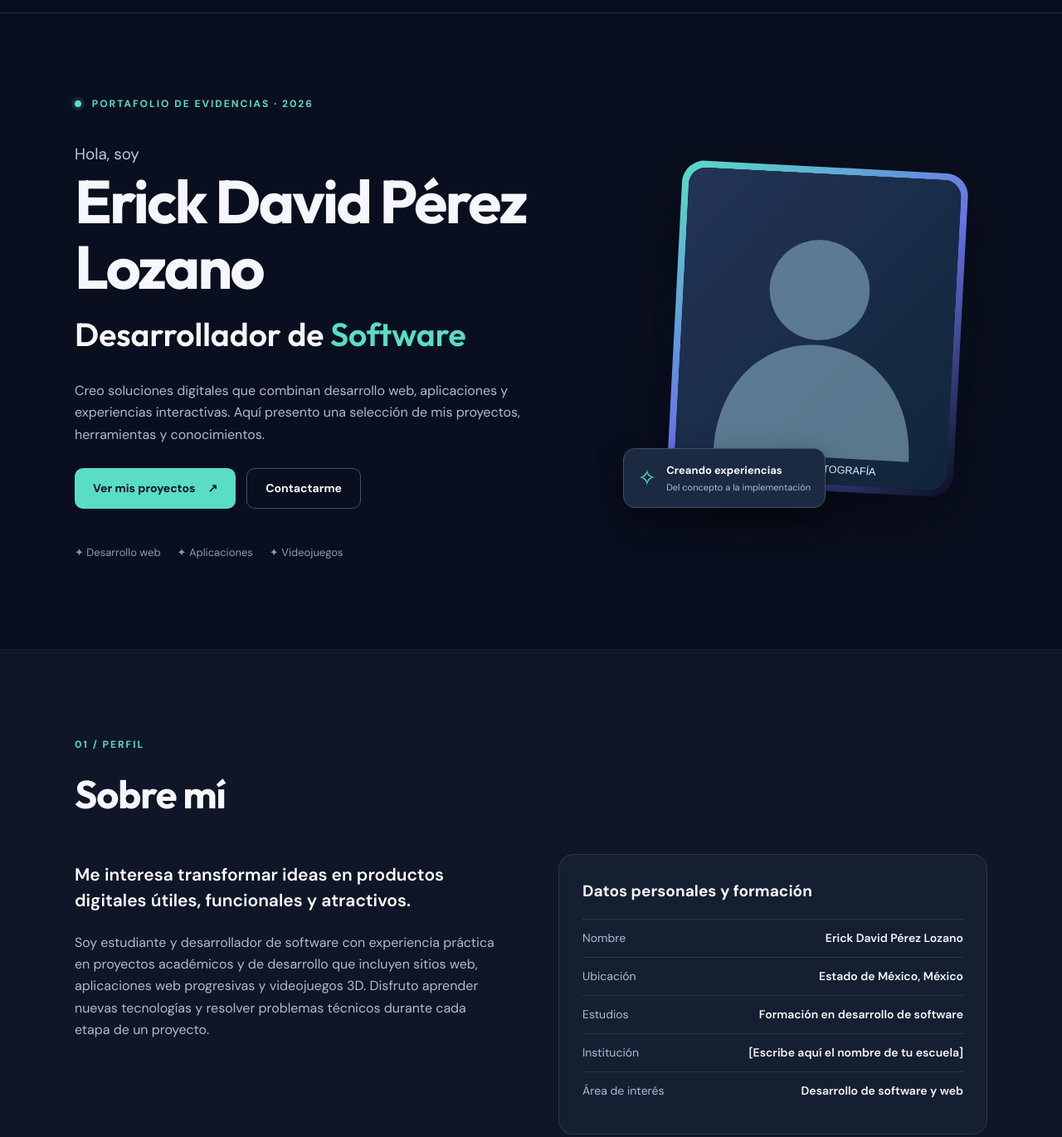
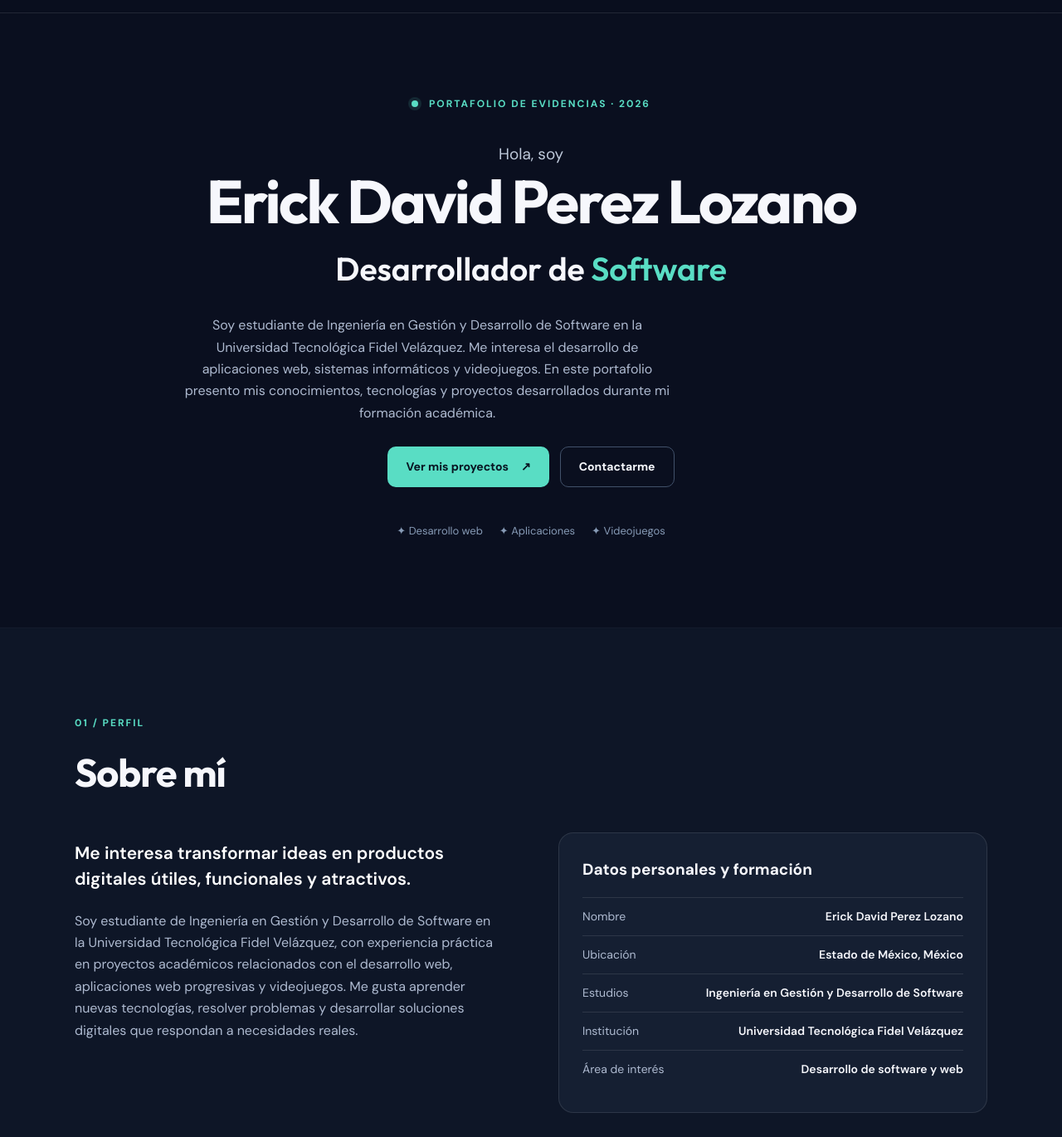
Before and after one commit to ErickPe00/portafolio-evidencias, a plain HTML site: page index.html in a window 1280 px wide. Shown: the part 61-1431 px from the top of the page at 83% size. Drawn offline with Linux system fonts and the light colour scheme.

Commit message:
Update index.html

```diff
--- a/index.html
+++ b/index.html
@@ -5,9 +5,40 @@
   <meta charset="utf-8">
   <meta name="viewport" content="width=device-width, initial-scale=1">
   <meta name="theme-color" content="#0b1020">
-  <meta name="description" content="Portafolio de Erick David Pérez Lozano. Desarrollo de software, sitios web, aplicaciones y videojuegos.">
-  <title>Erick David Pérez Lozano | Portafolio</title>
+  <meta name="description" content="Portafolio de Erick David Perez Lozano. Desarrollo de software, aplicaciones y videojuegos.">
+  <title>Erick David Perez Lozano | Portafolio</title>
   <link rel="stylesheet" href="styles.css">
+  <style>
+    /* Presentación sin fotografía */
+    .hero {
+      display: flex;
+      align-items: center;
+      justify-content: center;
+      min-height: 65vh;
+    }
+
+    .hero-copy {
+      width: 100%;
+      max-width: 850px;
+      margin: 0 auto;
+      text-align: center;
+    }
+
+    .hero-actions,
+    .hero-meta {
+      justify-content: center;
+    }
+
+    .project-footer {
+      justify-content: flex-start;
+    }
+
+    @media (max-width: 768px) {
+      .hero {
+        min-height: auto;
+      }
+    }
+  </style>
 </head>
 
 <body>
@@ -26,7 +57,9 @@
       <a href="#contacto">Contacto</a>
     </div>
 
-    <button class="menu" aria-label="Abrir menú" aria-expanded="false">☰</button>
+    <button class="menu" aria-label="Abrir menú" aria-expanded="false">
+      ☰
+    </button>
   </nav>
 </header>
 
@@ -35,25 +68,36 @@
   <!-- INICIO -->
   <section class="hero wrap" id="inicio">
     <div class="hero-copy">
+
       <div class="eyebrow">
         <span class="dot"></span>
         PORTAFOLIO DE EVIDENCIAS · 2026
       </div>
 
       <p class="intro">Hola, soy</p>
-      <h1 id="fullName">Erick David Pérez Lozano</h1>
-      <h2>Desarrollador de <span>Software</span></h2>
+
+      <h1 id="fullName">Erick David Perez Lozano</h1>
+
+      <h2>
+        Desarrollador de <span>Software</span>
+      </h2>
 
       <p class="hero-desc">
-        Creo soluciones digitales que combinan desarrollo web,
-        aplicaciones y experiencias interactivas. Aquí presento
-        una selección de mis proyectos, herramientas y conocimientos.
+        Soy estudiante de Ingeniería en Gestión y Desarrollo de Software
+        en la Universidad Tecnológica Fidel Velázquez.
+        Me interesa el desarrollo de aplicaciones web, sistemas
+        informáticos y videojuegos.
+
+        En este portafolio presento mis conocimientos,
+        tecnologías y proyectos desarrollados durante
+        mi formación académica.
       </p>
 
       <div class="hero-actions">
         <a class="btn primary" href="#proyectos">
           Ver mis proyectos <span>↗</span>
         </a>
+
         <a class="btn secondary" href="#contacto">
           Contactarme
         </a>
@@ -64,27 +108,7 @@
         <span>✦ Aplicaciones</span>
         <span>✦ Videojuegos</span>
       </div>
-    </div>
 
-    <div class="portrait-side">
-      <div class="portrait-glow"></div>
-
-      <div class="portrait-frame">
-        <img
-          id="photo"
-          src="assets/foto-placeholder.svg"
-          alt="Fotografía de perfil de Erick David Pérez Lozano"
-          loading="eager"
-        >
-      </div>
-
-      <div class="floating-card">
-        <span>✧</span>
-        <div>
-          <strong>Creando experiencias</strong>
-          <small>Del concepto a la implementación</small>
-        </div>
-      </div>
     </div>
   </section>
 
@@ -98,6 +122,7 @@
       </div>
 
       <div class="about-grid">
+
         <div>
           <p class="lead">
             Me interesa transformar ideas en productos digitales
@@ -105,12 +130,15 @@
           </p>
 
           <p>
-            Soy estudiante y desarrollador de software con experiencia
-            práctica en proyectos académicos y de desarrollo que
-            incluyen sitios web, aplicaciones web progresivas y
-            videojuegos 3D. Disfruto aprender nuevas tecnologías
-            y resolver problemas técnicos durante cada etapa
-            de un proyecto.
+            Soy estudiante de Ingeniería en Gestión y Desarrollo
+            de Software en la Universidad Tecnológica Fidel
+            Velázquez, con experiencia práctica en proyectos
+            académicos relacionados con el desarrollo web,
+            aplicaciones web progresivas y videojuegos.
+
+            Me gusta aprender nuevas tecnologías, resolver
+            problemas y desarrollar soluciones digitales
+            que respondan a necesidades reales.
           </p>
         </div>
 
@@ -119,28 +147,37 @@
 
           <div class="info-row">
             <span>Nombre</span>
-            <strong id="infoName"></strong>
+            <strong id="infoName">
+              Erick David Perez Lozano
+            </strong>
           </div>
 
           <div class="info-row">
             <span>Ubicación</span>
-            <strong id="location"></strong>
+            <strong id="location">
+              Estado de México, México
+            </strong>
           </div>
 
           <div class="info-row">
             <span>Estudios</span>
-            <strong id="studies"></strong>
+            <strong id="studies">
+              Ingeniería en Gestión y Desarrollo de Software
+            </strong>
           </div>
 
           <div class="info-row">
             <span>Institución</span>
-            <strong id="school"></strong>
+            <strong id="school">
+              Universidad Tecnológica Fidel Velázquez
+            </strong>
           </div>
 
           <div class="info-row">
             <span>Área de interés</span>
             <strong>Desarrollo de software y web</strong>
           </div>
+
         </div>
       </div>
     </div>
@@ -153,7 +190,10 @@
       <div class="section-head">
         <span class="kicker">02 / CONOCIMIENTOS</span>
         <h2>Tecnologías y herramientas</h2>
-        <p>Herramientas utilizadas en mis proyectos y áreas de formación.</p>
+        <p>
+          Herramientas utilizadas en mis proyectos
+          y áreas de formación.
+        </p>
       </div>
 
       <div class="skills-grid">
@@ -180,6 +220,7 @@
             <span>GitHub</span>
             <span>Visual Studio Code</span>
             <span>Blender</span>
+            <span>Firebase</span>
           </div>
         </article>
 
@@ -193,8 +234,8 @@
           </div>
 
           <p class="skill-note">
-            Bases de datos utilizadas en entornos de desarrollo web
-            y administración de contenido con WordPress.
+            Tecnologías de bases de datos presentes en
+            entornos de desarrollo web y WordPress.
           </p>
         </article>
 
@@ -208,6 +249,7 @@
             <span>UI/UX</span>
             <span>Desarrollo de videojuegos</span>
             <span>Pruebas funcionales</span>
+            <span>Desarrollo web</span>
           </div>
         </article>
 
@@ -225,7 +267,7 @@
 
         <p>
           Tres proyectos desarrollados como parte
-          de mi formación y práctica profesional.
+          de mi formación académica y práctica profesional.
         </p>
       </div>
 
@@ -237,7 +279,9 @@
           <div class="project-art art-unity">
             <div class="art-top">01 / VIDEOJUEGO</div>
             <div class="art-symbol">🎮</div>
-            <div class="art-bottom">EL COLAPSO DEL COLOR</div>
+            <div class="art-bottom">
+              EL COLAPSO DEL COLOR
+            </div>
           </div>
 
           <div class="project-body">
@@ -285,10 +329,13 @@
             <h3>Sitio institucional C3R México</h3>
 
             <p>
-              Sitio web informativo para una organización
-              dedicada al reciclaje. Incluye secciones
-              institucionales, servicios, materiales,
-              formularios de contacto y pruebas de usabilidad.
+              Sitio web informativo desarrollado para
+              una organización dedicada al reciclaje.
+
+              Incluye secciones institucionales,
+              servicios, materiales, formularios
+              de contacto y diseño adaptable
+              a dispositivos móviles.
             </p>
 
             <div class="project-footer">
@@ -322,10 +369,14 @@
             <h3>Agenda Escolar PWA</h3>
 
             <p>
-              Aplicación web progresiva orientada a la
-              organización escolar, con enfoque en la
-              experiencia desde dispositivos móviles,
-              su instalación y las pruebas de funcionamiento.
+              Aplicación web progresiva orientada
+              a la organización escolar.
+
+              Está diseñada para facilitar el acceso
+              desde dispositivos móviles y cuenta
+              con características propias de las PWA,
+              como instalación y adaptación
+              a diferentes pantallas.
             </p>
 
             <div class="project-footer">
@@ -356,18 +407,11 @@
         <h2>¿Trabajamos en una idea?</h2>
 
         <p>
-          Estoy abierto a aprender, colaborar y continuar
-          desarrollando soluciones digitales.
+          Estoy abierto a aprender, colaborar
+          y continuar desarrollando soluciones digitales.
         </p>
 
         <div class="contact-actions">
-          <a
-            class="btn primary"
-            id="emailLink"
-            href="mailto:"
-          >
-            Enviar correo ↗
-          </a>
 
           <a
             class="btn secondary"
@@ -378,9 +422,9 @@
           >
             Mi GitHub ↗
           </a>
+
         </div>
 
-        <p class="contact-small" id="contactEmail"></p>
       </div>
     </div>
   </section>
@@ -390,17 +434,55 @@
 <footer class="footer">
   <div class="wrap footer-inner">
     <span>
-      © <span id="year"></span>
-      <span id="footerName"></span>.
+      © <span id="year">2026</span>
+      Erick David Perez Lozano.
       Portafolio de evidencias.
     </span>
 
-    <span>Diseñado con HTML, CSS y JavaScript.</span>
+    <span>
+      Diseñado con HTML, CSS y JavaScript.
+    </span>
   </div>
 </footer>
 
 <script src="config.js"></script>
 <script src="script.js"></script>
 
+<script>
+  /*
+   * Datos definitivos.
+   * Se aplican después de cargar los archivos existentes.
+   * Así no se muestran los datos anteriores de config.js.
+   */
+  const datosActualizados = {
+    fullName: "Erick David Perez Lozano",
+    infoName: "Erick David Perez Lozano",
+    location: "Estado de México, México",
+    studies: "Ingeniería en Gestión y Desarrollo de Software",
+    school: "Universidad Tecnológica Fidel Velázquez"
+  };
+
+  Object.entries(datosActualizados).forEach(([id, valor]) => {
+    const elemento = document.getElementById(id);
+    if (elemento) elemento.textContent = valor;
+  });
+
+  const enlaces = {
+    project1: "https://erickpe00.itch.io/el-colapso-del-color",
+    project2: "https://c3rmexico.mx/",
+    project3: "https://agendap-a29e6.web.app/",
+    githubLink: "https://github.com/ErickPe00"
+  };
+
+  Object.entries(enlaces).forEach(([id, url]) => {
+    const elemento = document.getElementById(id);
+    if (elemento) {
+      elemento.href = url;
+      elemento.target = "_blank";
+      elemento.rel = "noopener noreferrer";
+    }
+  });
+</script>
+
 </body>
 </html>
```
